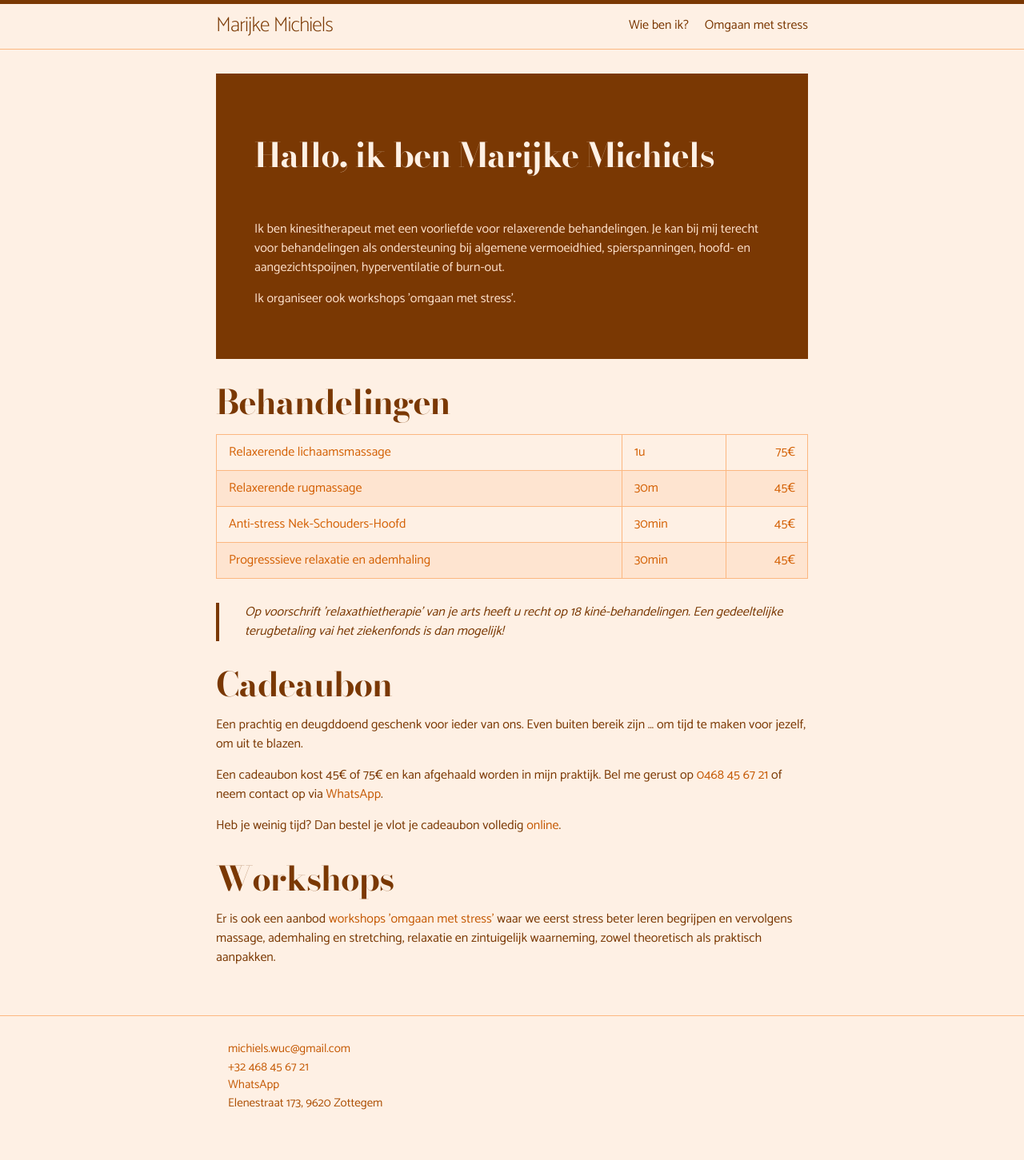
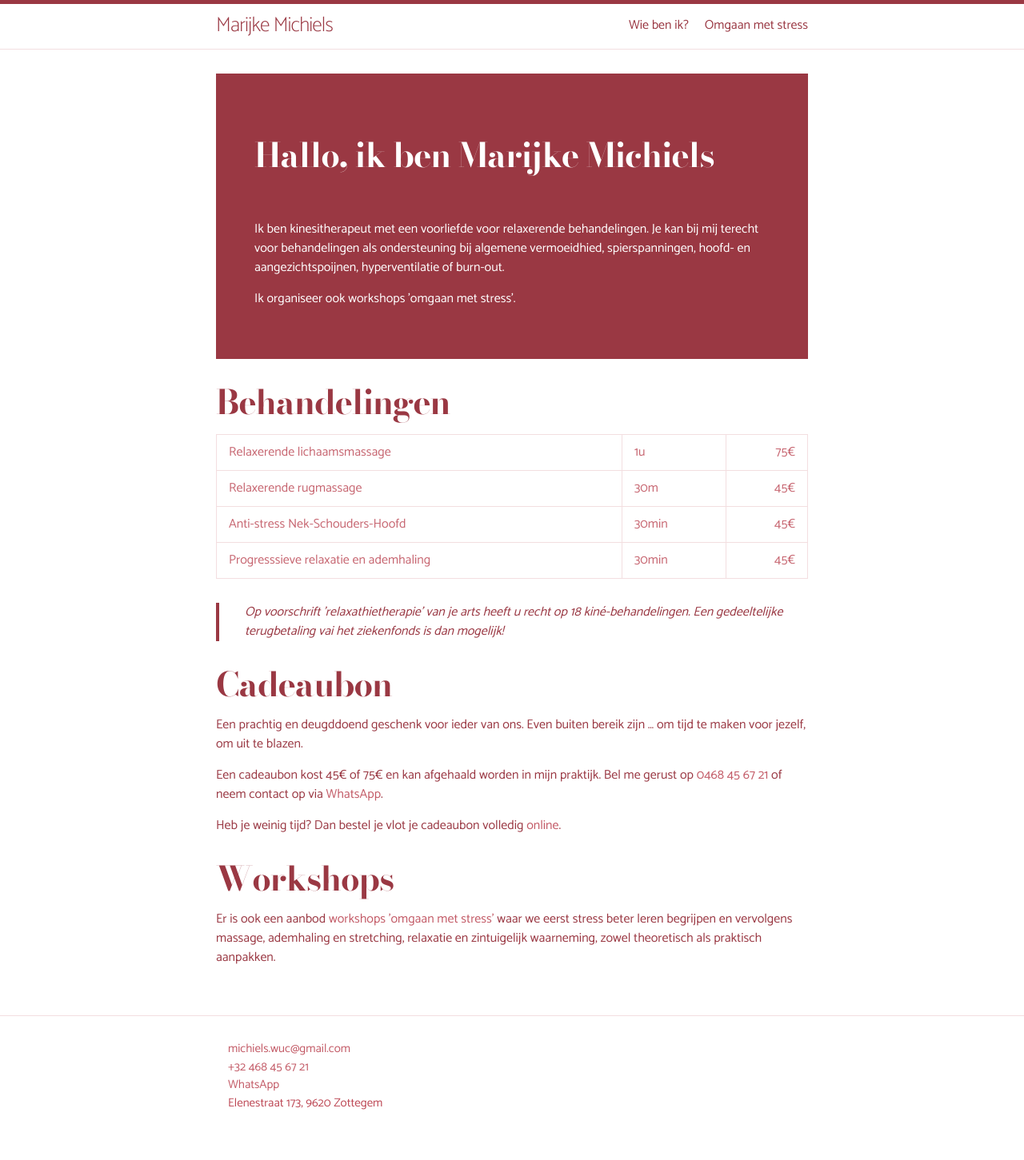
Before and after one commit to koenhandekyn/marijkemichiels, a Jekyll site: the page built from index.md, in a window 1280 px wide. Shown: the whole page at 80% size. Built offline with Jekyll 4.4.1, drawn with Linux system fonts in a browser that asks for light colours.

Commit message:
initial commit

```diff
--- a/_sass/minima/skins/auto.scss
+++ b/_sass/minima/skins/auto.scss
@@ -11,7 +11,7 @@ $color-scheme-dark: false !default;
 // ----------
 
 // $lm-brand-color:           darken(#5EA9BE, 10%) !default;
-$lm-brand-color:           lighten(#7A3803, 10%) !default;
+$lm-brand-color:           lighten(#9A3843, 10%) !default;
 $lm-brand-color-light:     lighten($lm-brand-color, 40%) !default;
 $lm-brand-color-dark:      darken($lm-brand-color, 10%) !default;
 
--- a/assets/css/style.scss
+++ b/assets/css/style.scss
@@ -1,13 +1,6 @@
 ---
 # Only the main Sass file needs front matter (the dashes are enough)
 ---
-
-:root {
-  --lace: #FDF8E2;
-  --silk: #FFDDD3;
-  --melon: #F3BFB3;
-  --crystal: #5EA9BE;
-}
 
 @import
   "minima/skins/{{ site.minima.skin | default: 'classic' }}",
@@ -17,15 +10,11 @@
 
 body {
   font-family: 'Catamaran', sans-serif;
-  // font-family: 'Bodoni Moda', serif;
-  // background-color: var(--lace);
 }
 
 h1, h2, h3, h4, h5 {
-  // font-family: 'Catamaran', sans-serif;
   font-family: 'Bodoni Moda', serif;
   font-weight: bold;
-  // color: var(--crystal)
 }
 
 table tr td.align-right {
@@ -35,7 +24,6 @@ table tr td.align-right {
 p.note {
   font-style: italic;
   padding-left: 2em;
-  // margin-right: 0em;
   border-left: 4px solid $lm-background-color-dark;
 }
 
```
